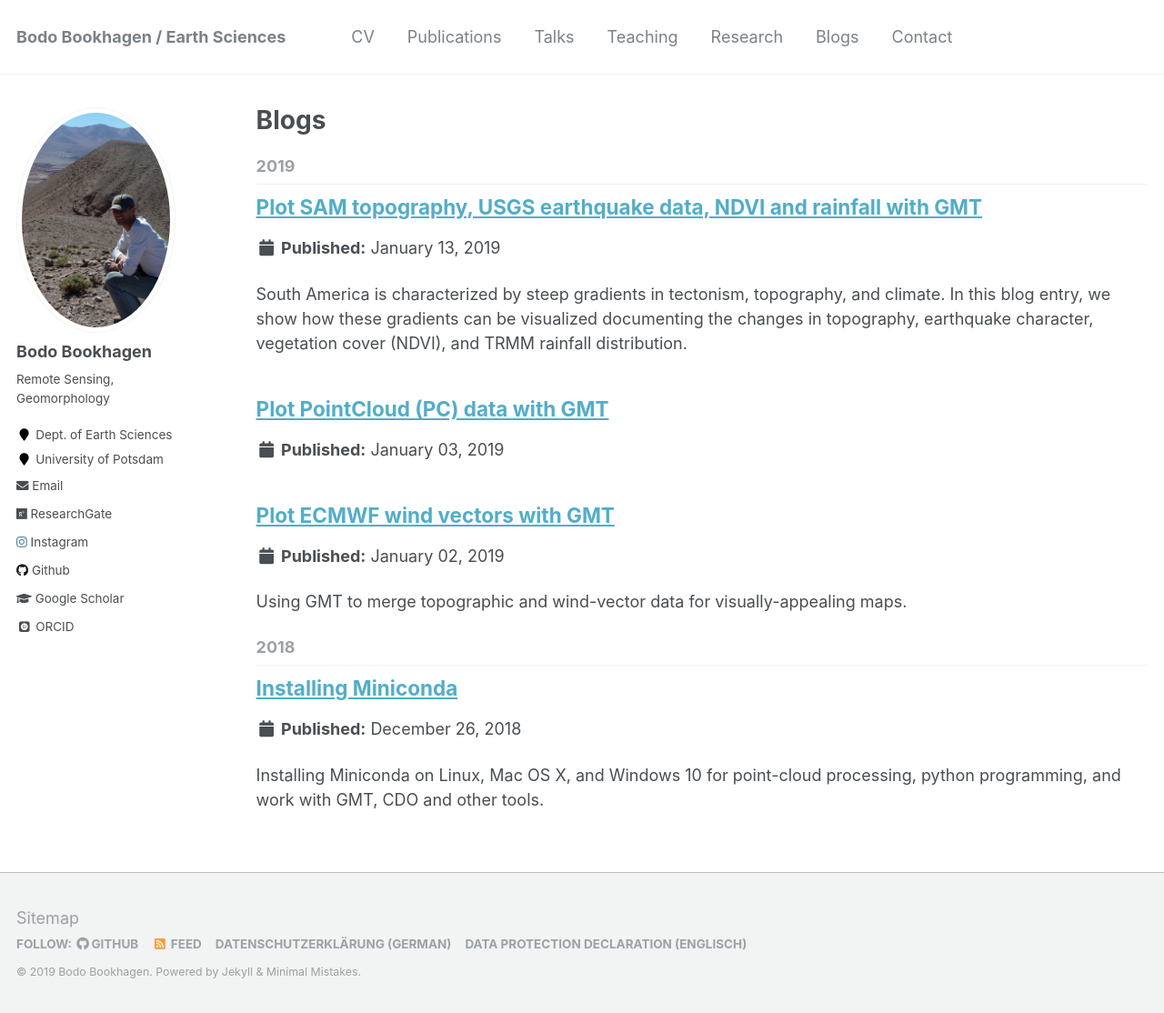
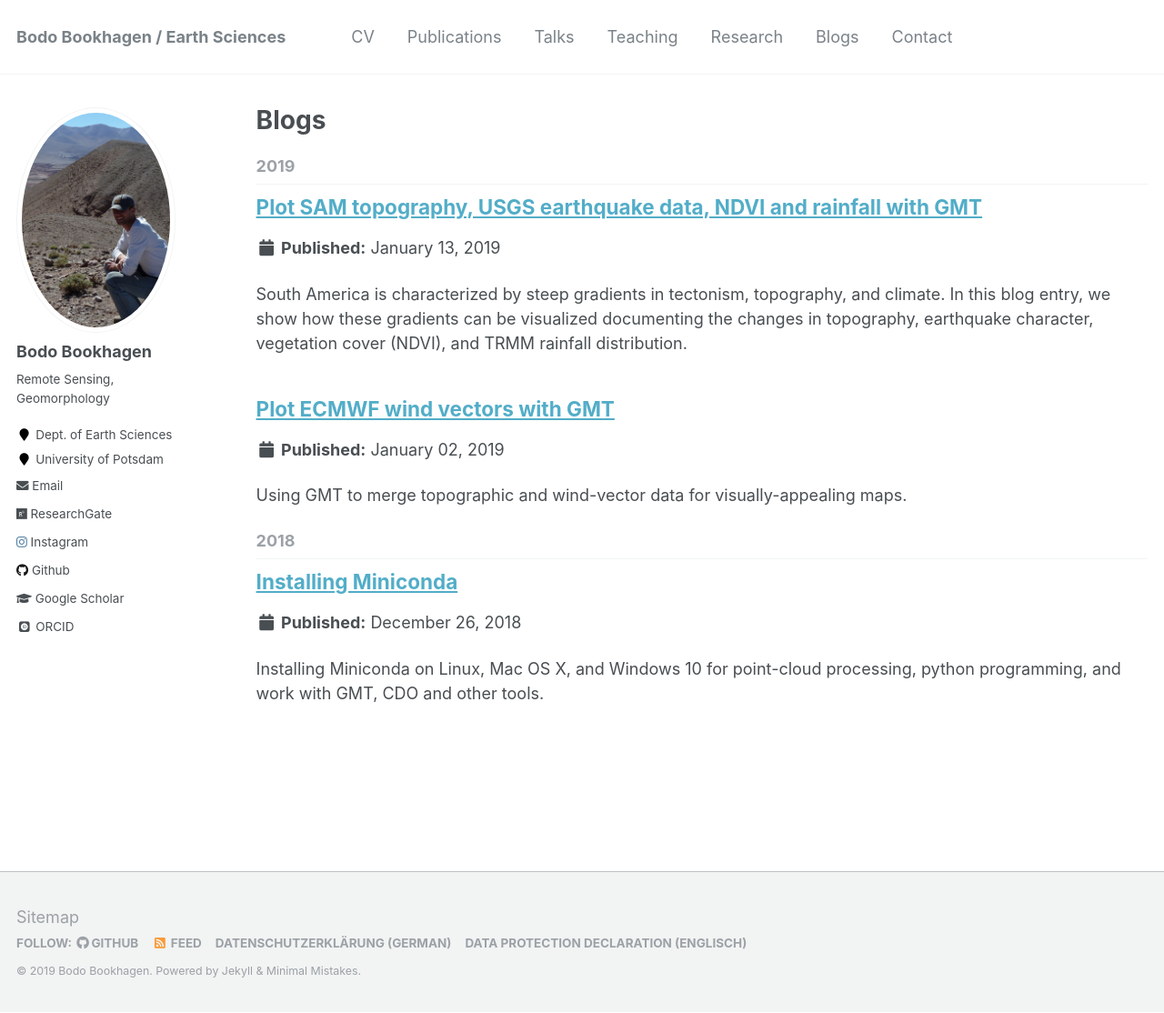
Before and after one commit to BodoBookhagen/BodoBookhagen.github.io, a Jekyll site: the page built from _pages/year-archive.html, in a window 1280 px wide and 1114 px high. Shown: the whole window at 91% size. Built offline with Jekyll 4.4.1, drawn with Linux system fonts in a browser that asks for light colours; some web fonts are replaced.

Commit message:
Jan-23 2019

```diff
--- a/_posts/2019-01-03-PointCloud-to-GMT.md
+++ /dev/null
@@ -1,13 +0,0 @@
----
-title: 'Plot PointCloud (PC) data with GMT'
-date: 2019-01-03
-read_time: false
-permalink: /posts/2019/01/PointCloud-to-GMT/
--- tags:
-  - GMT
-  - PointCloud
-  - PC
-  - lidar
-  - SfM
-  - 3D view
----
```
Also changed, not shown: _pages/publications.md (+1 -1 lines).
